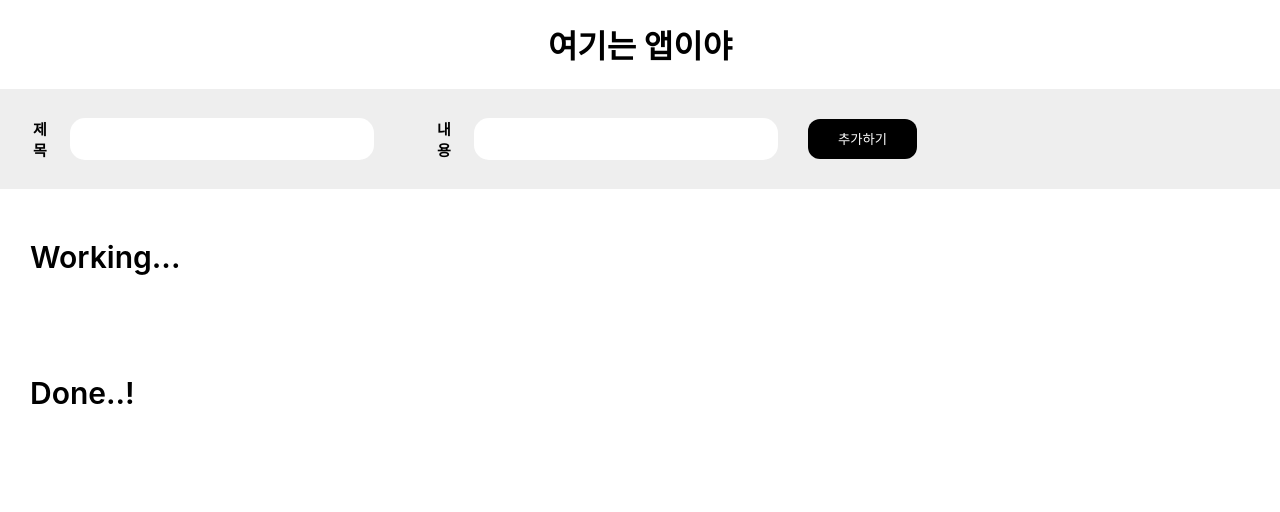
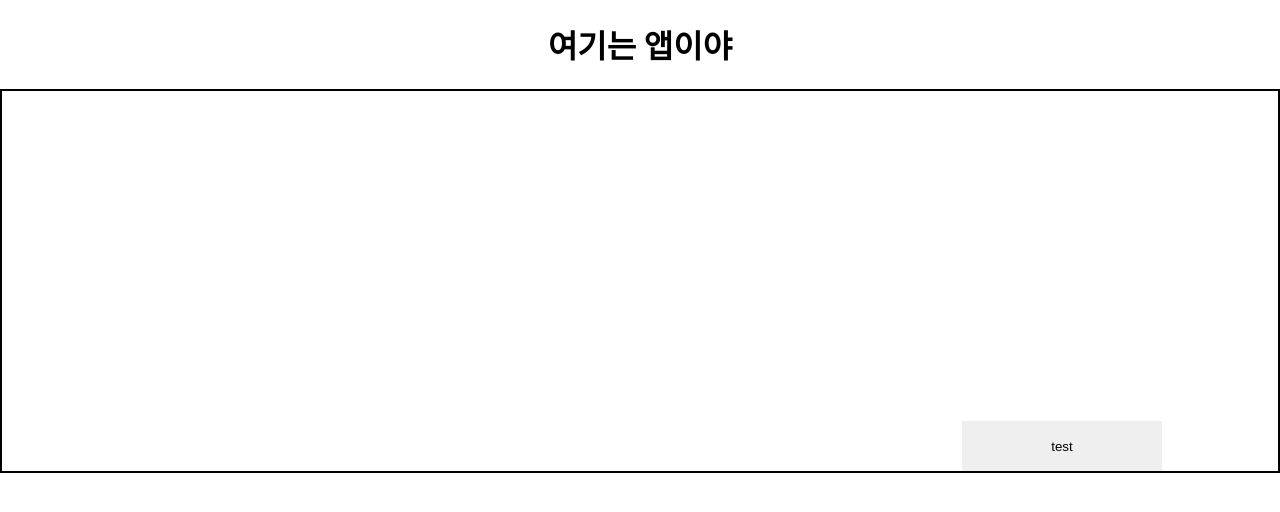
Before and after one commit to kordobby/react-basic-leetrue, a React (Create React App) app: page /canvas in a window 1280 px wide. Shown: the top 512 px of the page. Built offline with nearby package versions, Linux system fonts and the light colour scheme.

Commit message:
canvas, formData

```diff
--- /dev/null
+++ b/src/pages/Canvas.jsx
@@ -0,0 +1,113 @@
+import React, { useRef, useState, useEffect } from "react";
+import styled from "styled-components";
+const Canvas = () => {
+  const canvasRef = useRef(null);
+  const contextRef = useRef(null);
+
+  const [ctx, setCtx] = useState();
+  const [isDrawing, setIsDrawing] = useState(false);
+
+  useEffect(() => {
+    const canvas = canvasRef.current;
+    canvas.width = window.innerWidth * 0.66;
+    canvas.height = window.innerHeight * 0.45;
+    const context = canvas.getContext("2d");
+    context.strokeStyle = "black"; // 선의 색 {color}
+    context.lineWidth = 2.5; // 선의 굵기
+    contextRef.current = context;
+    setCtx(context);
+  }, []);
+
+  const controlDrawing = (value) => {
+    setIsDrawing(value);
+  };
+
+  const drawing = ({ nativeEvent }) => {
+    const { offsetX, offsetY } = nativeEvent;
+    if (ctx && !isDrawing) {
+      ctx.beginPath();
+      ctx.moveTo(offsetX, offsetY);
+    } else if (ctx && isDrawing) {
+      ctx.lineTo(offsetX, offsetY);
+      ctx.stroke();
+    }
+  };
+
+  const toBlob = (url) => {
+    const splitDataUrl = url.split(",");
+    const byteString =
+      splitDataUrl[0].indexOf("base64") >= 0
+        ? atob(splitDataUrl[1])
+        : decodeURI(splitDataUrl[1]);
+    const mimeString = splitDataUrl[0].split(":")[1].split(";")[0];
+    const ia = new Uint8Array(byteString.length);
+    for (let i = 0; i < byteString.length; i++)
+      ia[i] = byteString.charCodeAt(i);
+    return new Blob([ia], { type: mimeString });
+  };
+
+  const SubmitHandler = (e) => {
+    e.preventDefault();
+
+    const canvasImg = canvasRef.current;
+    // canvasImg.toBlob(function (blob) {
+    //   const formData = new FormData();
+    //   formData.append("my-file", blob, "filename.png");
+    //   console.log(formData);
+    //   for (let key of formData.keys()) {
+    //     console.log(key);
+    //   }
+    //   for (let value of formData.values()) {
+    //     console.log(value);
+    //   }
+    // });
+
+    const dataUrl = canvasRef.current.toDataURL("image/png", 0.6);
+    const blob = toBlob(dataUrl);
+    let formData = new FormData();
+    formData.append("canvas", blob);
+    for (let key of formData.keys()) {
+      console.log(key);
+    }
+    for (let value of formData.values()) {
+      console.log(value);
+    }
+    console.log(JSON.stringify(formData));
+  };
+
+  return (
+    <CanvasWrapper>
+      <form encType="multipart/form-data">
+        <canvas
+          ref={canvasRef}
+          name="canvas"
+          onMouseDown={() => controlDrawing(true)}
+          onMouseUp={() => controlDrawing(false)}
+          onMouseMove={drawing}
+          onMouseLeave={() => controlDrawing(false)}
+        ></canvas>
+        <button type="submit" onClick={SubmitHandler}>
+          test
+        </button>
+      </form>
+    </CanvasWrapper>
+  );
+};
+
+const CanvasWrapper = styled.div`
+  form {
+    border: 2px solid black;
+    background-color: #fff;
+  }
+  button {
+    margin-top: 30px;
+    width: 200px;
+    height: 50px;
+    &:hover {
+      background-color: blue;
+      color: white;
+    }
+  }
+`;
+
+export default Canvas;
--- a/src/shared/Router.js
+++ b/src/shared/Router.js
@@ -11,6 +11,7 @@ import TodoList from "../pages/TodoList";
 import NewTodo from "../pages/NewTodo";
 import Login from "../pages/Login";
 import Compound from "../pages/Compound";
+import Canvas from "../pages/Canvas";
 // Route 설정 뼈대 잡기
 
 const Router = () => {
@@ -29,6 +30,7 @@ const Router = () => {
         <Route path="/newtodo" element={<NewTodo />}></Route>
         <Route path="/login" element={<Login />}></Route>
         <Route path="/compound" element={<Compound />}></Route>
+        <Route path="/canvas" element={<Canvas />}></Route>
       </Routes>
     </BrowserRouter>
   );
```
